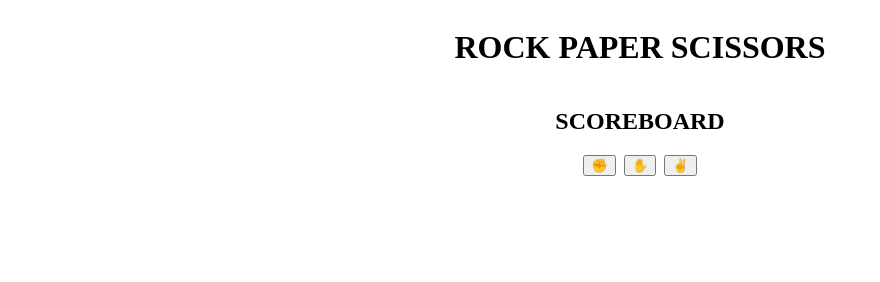
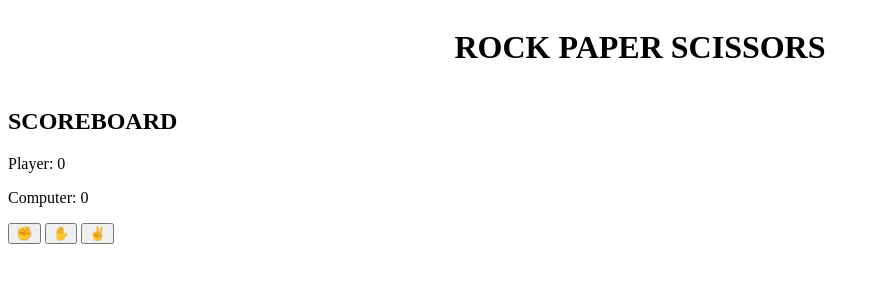
Before and after one commit to justincschoi/rock-paper-scissors, a plain HTML site: page index.html in a window 1280 px wide. Shown: the whole page, without its empty margins (0-880 px from the left). Drawn offline with Linux system fonts and the light colour scheme.

Commit message:
Update scoreboard and buttons.

```diff
--- a/index.html
+++ b/index.html
@@ -12,16 +12,28 @@
     <header class="header">
         <h1>ROCK PAPER SCISSORS</h1>
     </header>
+    <div class="content">
+        <div id="result"></div>
+        <h2>SCOREBOARD</h2>
+        <div class="scoreboard-container">
 
-    <div id="result"></div>
-    <div id="scoreboard">
-        <h2>SCOREBOARD</h2>
-    </div>
+            <div class="score-content">
+                <div class="player-choice"></div>
+                <p id="score-player">Player: 0</p>
+            </div>
+            <div class="score-content">
+                <div class="computer-choice"></div>
+                <p id="score-computer">Computer: 0</p>
+            </div>
 
-    <div id="buttons">
-        <button class="rock">✊</button>
-        <button class="paper">✋</button>
-        <button class="scissors">✌️</button>
+
+        </div>
+
+        <div class="buttons">
+            <button class="rock">✊</button>
+            <button class="paper">✋</button>
+            <button class="scissors">✌️</button>
+        </div>
     </div>
     <script src="script.js"></script>
 </body>
```
